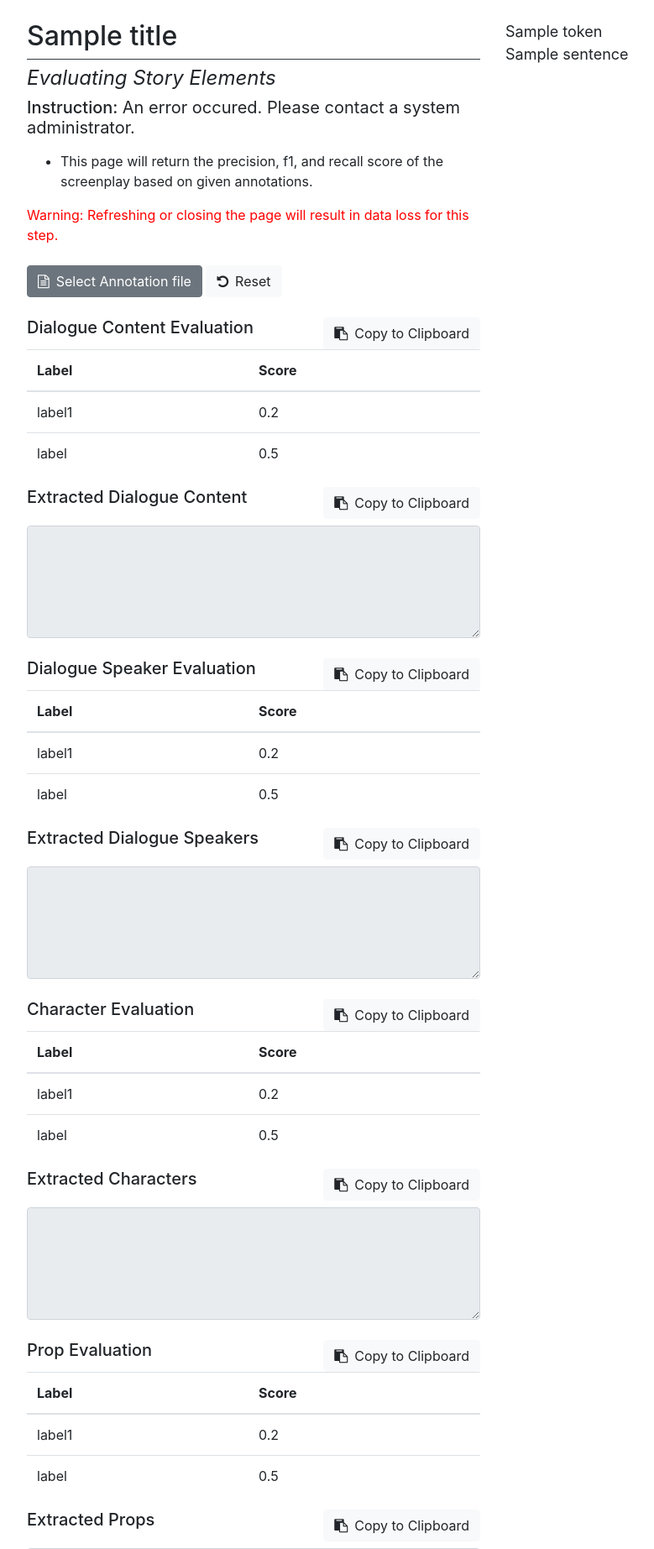
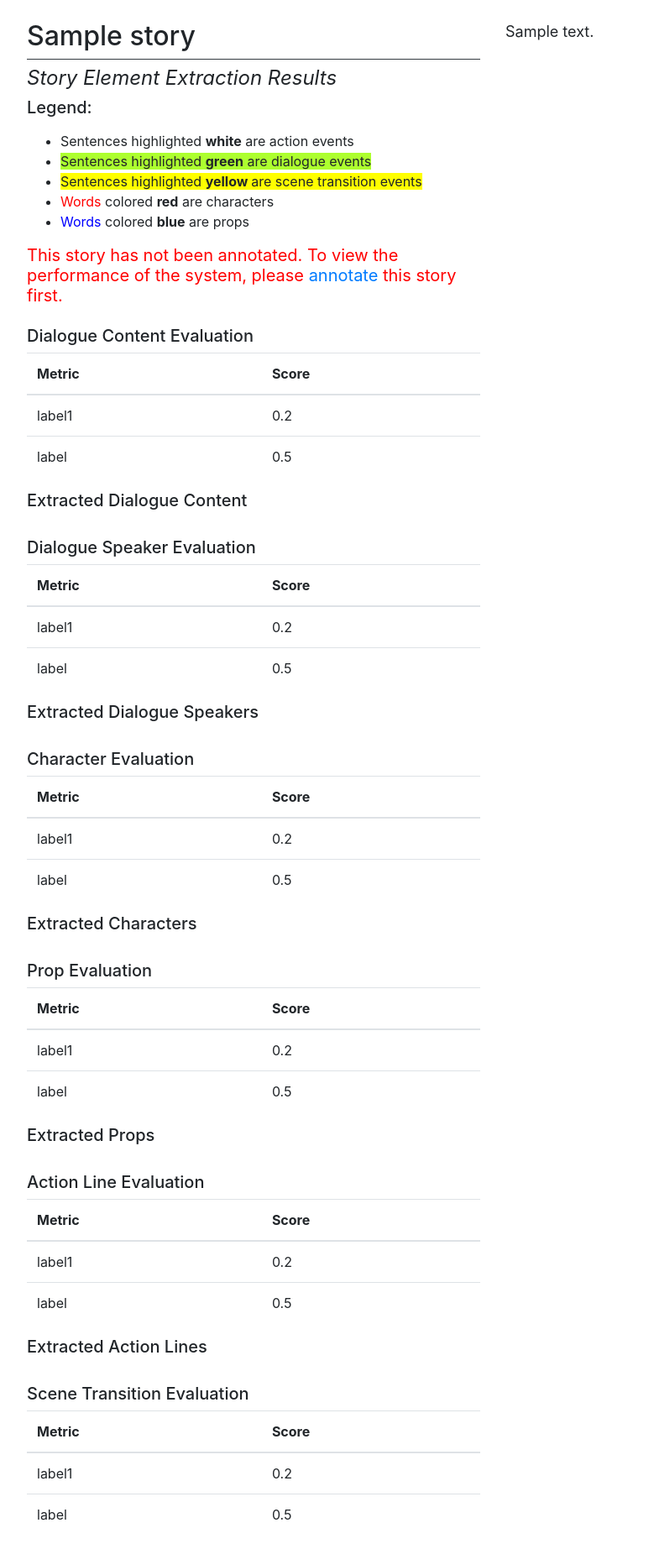
Before and after one commit to carlosngo/StoryX, a Django app: template main/converter/templates/evaluate.html in a window 1280 px wide. Shown: the top 1845 px of the page at 84% size, without its empty margins (53-832 px from the left). Run offline with Django 3.2, Linux system fonts and the light colour scheme; tables that the repository leaves empty hold one stand-in row (values such as "Sample post"); the template is opened without the code that fills it: values that come from a table or form of the project are taken from there, most other values are stand-ins (such as "Sample title", 1, 10 or a date in 2020); some libraries are stand-ins or nearby versions.

Commit message:
Tweak evaluate page

```diff
--- a/main/converter/templates/evaluate.html
+++ b/main/converter/templates/evaluate.html
@@ -13,7 +13,7 @@
         <script src="https://stackpath.bootstrapcdn.com/bootstrap/4.3.1/js/bootstrap.min.js"></script>
         <!-- {% load static %} -->
         <!-- <script src="{% static 'js/evaluate.js' %}"></script> -->
-        <link rel="stylesheet" type="text/css" href="{% static 'css/annotate.css' %}">
+        <link rel="stylesheet" type="text/css" href="{% static 'css/evaluate.css' %}">
         <link rel="stylesheet" href="https://cdnjs.cloudflare.com/ajax/libs/font-awesome/4.7.0/css/font-awesome.min.css">
         <link rel="stylesheet" type="text/css" href="https://stackpath.bootstrapcdn.com/bootstrap/4.3.1/css/bootstrap.min.css" integrity="sha384-ggOyR0iXCbMQv3Xipma34MD+dH/1fQ784/j6cY/iJTQUOhcWr7x9JvoRxT2MZw1T" crossorigin="anonymous">
         <link rel="stylesheet" type="text/css" href="https://fonts.googleapis.com/icon?family=Material+Icons">
@@ -25,34 +25,38 @@
             <div class="col">
               <div class="sticky-top">
                 <div>&nbsp;</div>
-                <h2>{{ title }}</h2>
+                <h2>{{ story.title }}</h2>
                 <h4 class="pt-2 border-top border-dark">
                   <i style="font-weight:normal;">
-                  Evaluating
-                  Story Elements</span>
+                  Story Element Extraction Results</span>
                   </i>
                 </h4>
                 <h5>
-                  Instruction:
-                  <span style="font-weight:normal;" id="instruction">An error occured. Please contact a system administrator.</span>
+                    Legend:
                 </h5>
-                <ul id="notes" class="mt-3">
-                  <li>This page will return the precision, f1, and recall score of the screenplay based on given annotations.</li>
+                <ul class="mt-3">
+                    <li><span class="action">Sentences highlighted <b>white</b> are action events</span></li>
+                    <li><span class="dialogue">Sentences highlighted <b>green</b> are dialogue events</span></li>
+                    <li><span class="transition">Sentences highlighted <b>yellow  </b> are scene transition events</span></li>
+                    <li><span class="character">Words</span> colored <b>red</b> are characters</li>
+                    <li><span class="prop">Words</span> colored <b>blue</b> are props</li>
                 </ul>
-                <div style="color:red">Warning: Refreshing or closing the page will result in data loss for this step.</div>
-                <div class="mt-4"></div>
-                <button type="button" class="btn btn-secondary" id="btn-annotate"><i class="fa fa-file-text-o mr-2"></i>Select Annotation file</button>
-                <button type="button" class="btn btn-light" id="btn-undo"><i class="fa fa-undo mr-2"></i>Reset</button>
+                {% if not has_annotation %}
+                <h5>
+                    <span style="font-weight:normal; color:red;" id="instruction">This story has not been annotated. To view the performance of the system, please <a href="{{ story.get_annotation_url }}">annotate</a> this story first.</span>
+                </h5>
+                {% endif %}
+
                 <div class="mt-4">
                   <div>
                     <div class="d-flex justify-content-between">
                       <h5>Dialogue Content Evaluation</h5>
-                      <button type="button" class="btn btn-light" id="btn-copy"><i class="fa fa-clipboard mr-2"></i>Copy to Clipboard</button>
+
                     </div>
                     <table class="table">
                       <thead>
                         <tr>
-                          <th>Label</th>
+                          <th>Metric</th>
                           <th>Score</th>
                         </tr>
                       </thead>
@@ -69,20 +73,20 @@
                     </table>
                     <div class="d-flex justify-content-between">
                       <h5>Extracted Dialogue Content</h5>
-                      <button type="button" class="btn btn-light" id="btn-copy"><i class="fa fa-clipboard mr-2"></i>Copy to Clipboard</button>
+
                     </div>
-                    <textarea class="form-control mt-2" rows=5 id="output" readonly></textarea>
+
                     <br>
                   </div>
                   <div>
                     <div class="d-flex justify-content-between">
                       <h5>Dialogue Speaker Evaluation</h5>
-                      <button type="button" class="btn btn-light" id="btn-copy"><i class="fa fa-clipboard mr-2"></i>Copy to Clipboard</button>
+
                     </div>
                     <table class="table">
                       <thead>
                         <tr>
-                          <th>Label</th>
+                          <th>Metric</th>
                           <th>Score</th>
                         </tr>
                       </thead>
@@ -99,20 +103,20 @@
                     </table>
                     <div class="d-flex justify-content-between">
                       <h5>Extracted Dialogue Speakers</h5>
-                      <button type="button" class="btn btn-light" id="btn-copy"><i class="fa fa-clipboard mr-2"></i>Copy to Clipboard</button>
+
                     </div>
-                    <textarea class="form-control mt-2" rows=5 id="output" readonly></textarea>
+
                     <br>
                   </div>
                   <div>
                     <div class="d-flex justify-content-between">
                       <h5>Character Evaluation</h5>
-                      <button type="button" class="btn btn-light" id="btn-copy"><i class="fa fa-clipboard mr-2"></i>Copy to Clipboard</button>
+
                     </div>
                     <table class="table">
                       <thead>
                         <tr>
-                          <th>Label</th>
+                          <th>Metric</th>
                           <th>Score</th>
                         </tr>
                       </thead>
@@ -129,20 +133,20 @@
                     </table>
                     <div class="d-flex justify-content-between">
                       <h5>Extracted Characters</h5>
-                      <button type="button" class="btn btn-light" id="btn-copy"><i class="fa fa-clipboard mr-2"></i>Copy to Clipboard</button>
+
                     </div>
-                    <textarea class="form-control mt-2" rows=5 id="output" readonly></textarea>
+
                     <br>
                   </div>
                   <div>
                     <div class="d-flex justify-content-between">
                       <h5>Prop Evaluation</h5>
-                      <button type="button" class="btn btn-light" id="btn-copy"><i class="fa fa-clipboard mr-2"></i>Copy to Clipboard</button>
+
                     </div>
                     <table class="table">
                       <thead>
                         <tr>
-                          <th>Label</th>
+                          <th>Metric</th>
                           <th>Score</th>
                         </tr>
                       </thead>
@@ -159,20 +163,20 @@
                     </table>
                     <div class="d-flex justify-content-between">
                       <h5>Extracted Props</h5>
-                      <button type="button" class="btn btn-light" id="btn-copy"><i class="fa fa-clipboard mr-2"></i>Copy to Clipboard</button>
+
                     </div>
-                    <textarea class="form-control mt-2" rows=5 id="output" readonly></textarea>
+
                     <br>
                   </div>
                   <div>
                     <div class="d-flex justify-content-between">
                       <h5>Action Line Evaluation</h5>
-                      <button type="button" class="btn btn-light" id="btn-copy"><i class="fa fa-clipboard mr-2"></i>Copy to Clipboard</button>
+
                     </div>
                     <table class="table">
                       <thead>
                         <tr>
-                          <th>Label</th>
+                          <th>Metric</th>
                           <th>Score</th>
                         </tr>
                       </thead>
@@ -189,20 +193,20 @@
                     </table>
                     <div class="d-flex justify-content-between">
                       <h5>Extracted Action Lines</h5>
-                      <button type="button" class="btn btn-light" id="btn-copy"><i class="fa fa-clipboard mr-2"></i>Copy to Clipboard</button>
+
                     </div>
-                    <textarea class="form-control mt-2" rows=5 id="output" readonly></textarea>
+
                     <br>
                   </div>
                   <div>
                     <div class="d-flex justify-content-between">
                       <h5>Scene Transition Evaluation</h5>
-                      <button type="button" class="btn btn-light" id="btn-copy"><i class="fa fa-clipboard mr-2"></i>Copy to Clipboard</button>
+
                     </div>
                     <table class="table">
                       <thead>
                         <tr>
-                          <th>Label</th>
+                          <th>Metric</th>
                           <th>Score</th>
                         </tr>
                       </thead>
@@ -219,23 +223,36 @@
                     </table>
                     <div class="d-flex justify-content-between">
                       <h5>Extracted Scene Transitions</h5>
-                      <button type="button" class="btn btn-light" id="btn-copy"><i class="fa fa-clipboard mr-2"></i>Copy to Clipboard</button>
+
                     </div>
-                    <textarea class="form-control mt-2" rows=5 id="output" readonly></textarea>
+
                     <br>
                   </div>
                 </div>
               </div>
             </div>
             <div class="col my-4">
-              <div id="token-view">
-                {% for token in tokens %}
-                <span style="white-space: pre-line; font-size:18px;" class="token" data-idx="{{ forloop.counter0 }}">{{ token }}</span>
-                {% endfor %}
-              </div>
-              <div id="sentence-view">
+              <div>
                 {% for sentence in sentences %}
-                <span style="white-space: pre-line; font-size:18px;" class="sentence" data-idx="{{ forloop.counter0 }}">{{ sentence }}</span>
+                    {% if sentence.is_action %}
+                    <span class="action">
+                    {% elif sentence.is_transition %}
+                    <span class="transition">
+                    {% elif sentence.is_dialogue %}
+                    <span class="dialogue">
+                    {% else %}
+                    <span>
+                    {% endif %}
+                    {% for token in sentence.tokens %}
+                        {% if token.is_character %}
+                        <span style="white-space: pre-line; font-size:18px;" class="character">{{ token.text }}</span>
+                        {% elif token.is_prop %}
+                        <span style="white-space: pre-line; font-size:18px;" class="prop">{{ token.text }}</span>
+                        {% else %}
+                        <span style="white-space: pre-line; font-size:18px;">{{ token.text }}</span>
+                        {% endif %}
+                    {% endfor %}
+                    </span>
                 {% endfor %}
               </div>
             </div>
--- /dev/null
+++ b/main/static/css/evaluate.css
@@ -0,0 +1,19 @@
+.dialogue {
+    background-color: greenyellow;
+}
+
+.action {
+    background-color: white;
+}
+
+.transition {
+    background-color: yellow;
+}
+
+.character {
+    color: red;
+}
+
+.prop {
+    color: blue;
+}
```
Also changed, not shown: main/converter/pipeline/story_presenter.py (added, +63 -0 lines), main/converter/views.py (+16 -4 lines).
